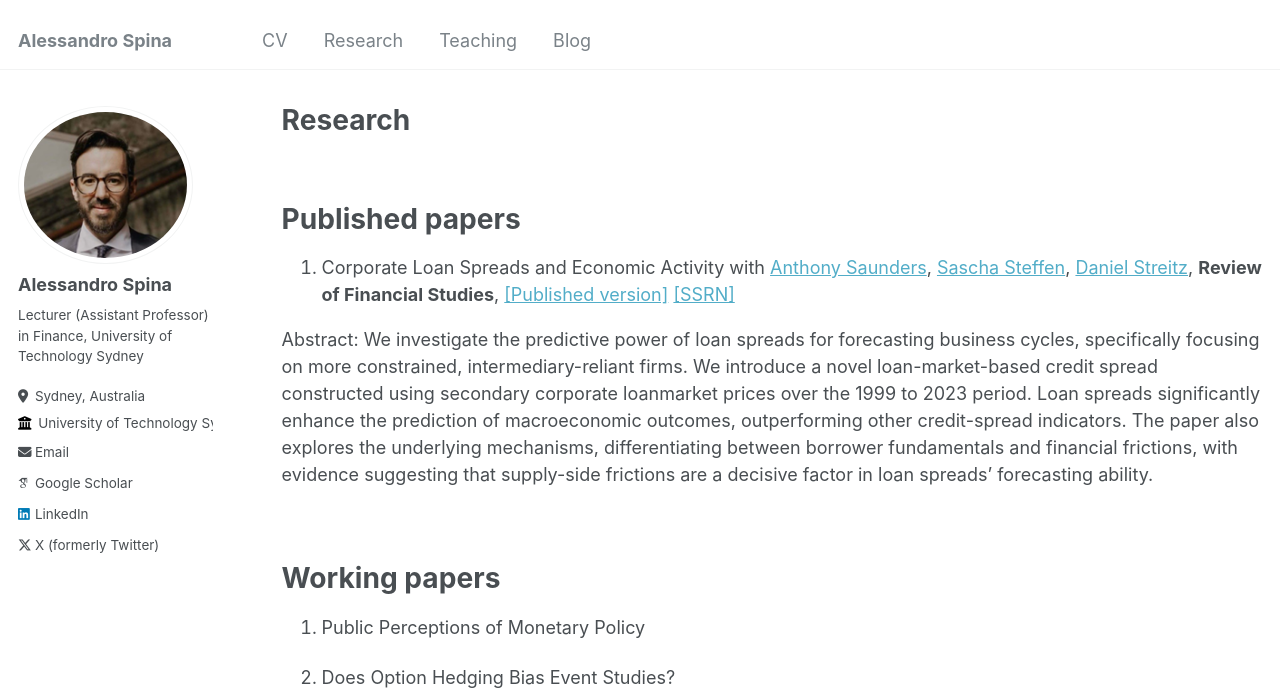
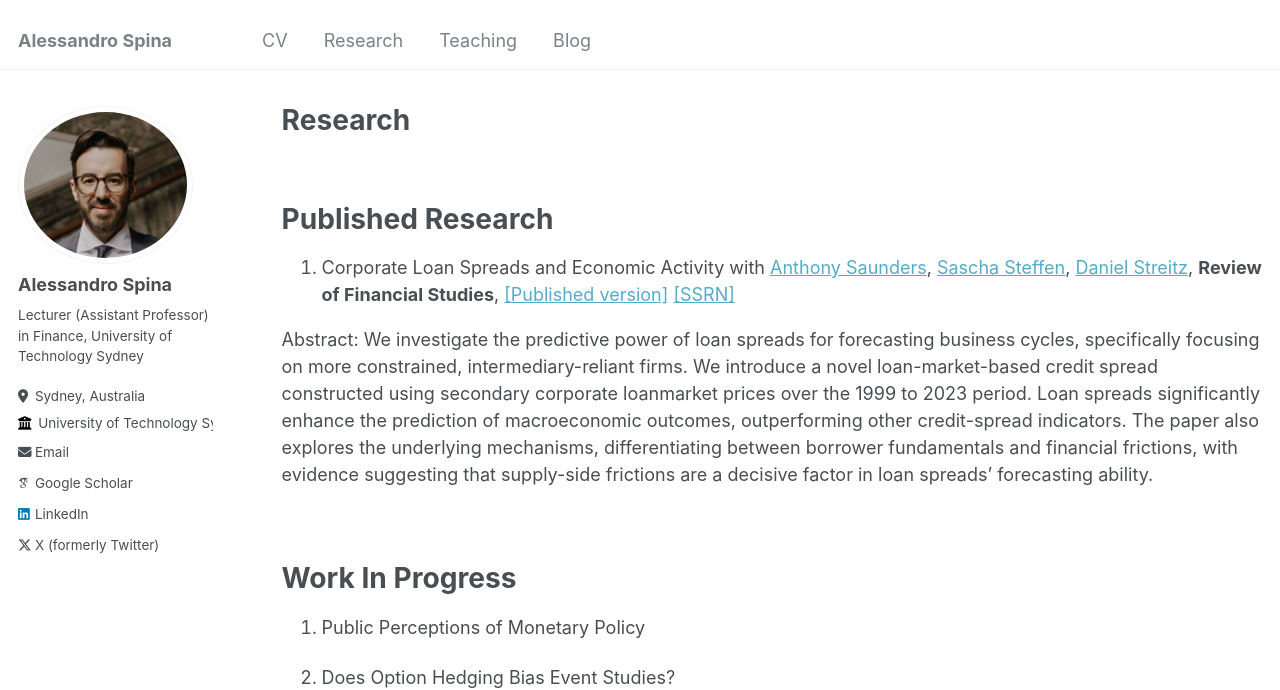
Before and after one commit to aspi6246/aspi6246.github.io, a Jekyll site: the page built from _pages/publications.md, in a window 1280 px wide and 1122 px high. Shown: the top 690 px of the window. Built offline with Jekyll 4.4.1, drawn with Linux system fonts in a browser that asks for light colours; some web fonts are replaced.

Commit message:
Update publications.md

```diff
--- a/_pages/publications.md
+++ b/_pages/publications.md
@@ -8,7 +8,7 @@ author_profile: true
 <br />
 
 
-Published papers
+Published Research
 ======
 
 1. Corporate Loan Spreads and Economic Activity with [Anthony Saunders](https://www.stern.nyu.edu/faculty/bio/anthony-saunders), [Sascha Steffen](https://www.sascha-steffen.de/), [Daniel Streitz](https://sites.google.com/site/streitzdaniel/), **Review of Financial Studies**, [[Published version]](https://academic.oup.com/rfs/article/38/2/507/7918340?guestAccessKey=478e97d8-0d2f-481e-bb53-7669945bba3a&utm_source=authortollfreelink&utm_campaign=rfs&utm_medium=email) [[SSRN]](https://papers.ssrn.com/sol3/papers.cfm?abstract_id=3717358)
@@ -18,7 +18,7 @@ Abstract: We investigate the predictive power of loan spreads for forecasting bu
 
 <br />
 
-Working papers
+Work In Progress
 ======
 
 1. Public Perceptions of Monetary Policy
```
